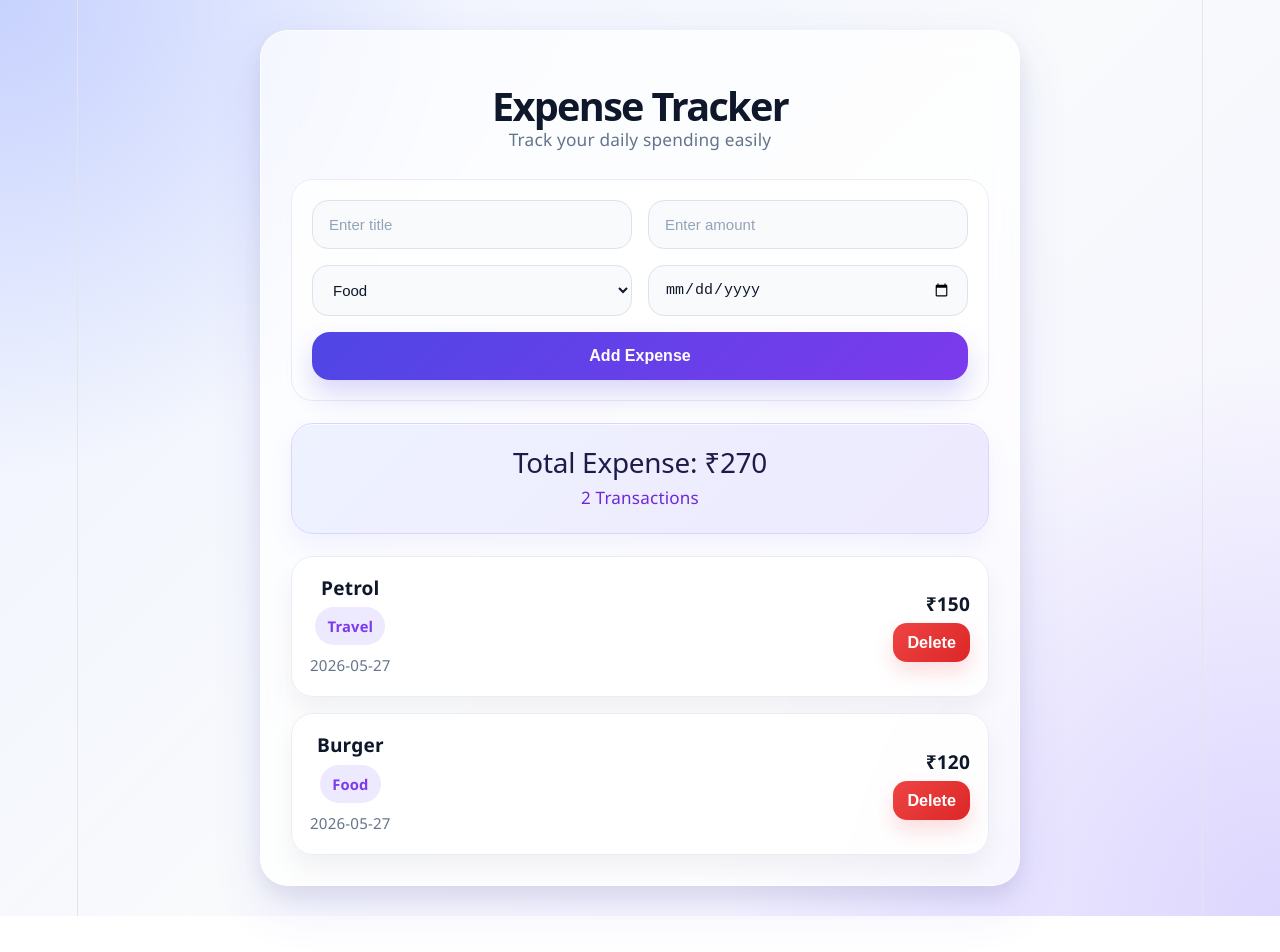
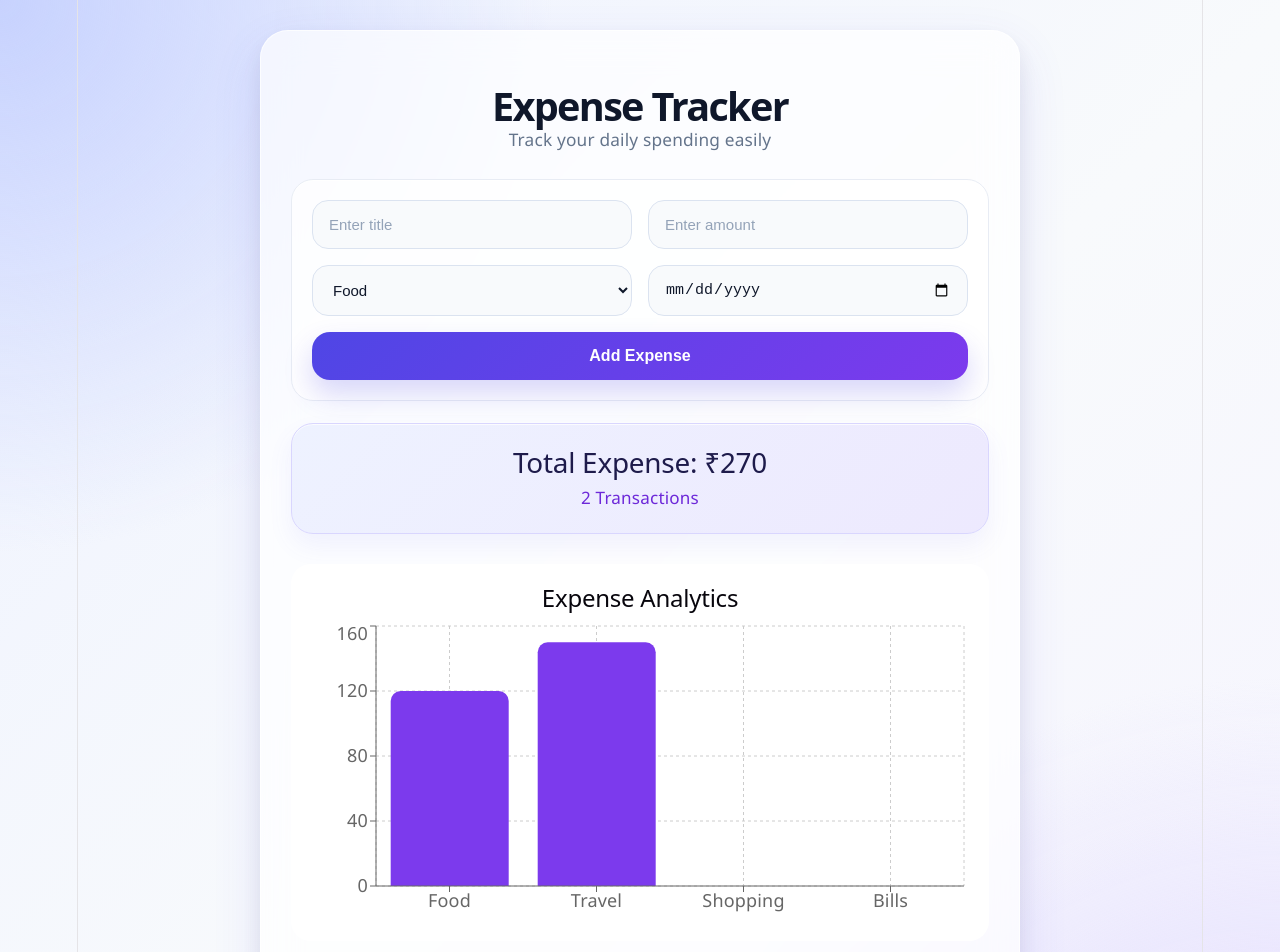
Before and after one commit to nmayavanshi1999/Expense-Tracker, a React (Vite) app: page / in a window 1280 px wide. Shown: the top 952 px of the page. Before the commit the page ends 916 px from the top, so only its background shows below. Built offline with nearby package versions, Linux system fonts and the light colour scheme.

Commit message:
updated project

```diff
--- a/package.json
+++ b/package.json
@@ -12,7 +12,8 @@
   "dependencies": {
     "react": "^19.2.6",
     "react-dom": "^19.2.6",
-    "react-toastify": "^11.1.0"
+    "react-toastify": "^11.1.0",
+    "recharts": "^3.8.1"
   },
   "devDependencies": {
     "@eslint/js": "^10.0.1",
--- a/src/App.css
+++ b/src/App.css
@@ -11,6 +11,14 @@ body {
     radial-gradient(circle at bottom right, #ddd6fe 0%, transparent 35%),
     linear-gradient(135deg, #eef2ff, #f8fafc, #f5f3ff);
   min-height: 100vh;
+}
+
+
+.chart-box {
+  margin-top: 30px;
+  background: white;
+  padding: 20px;
+  border-radius: 20px;
 }
 
 .app {
--- a/src/App.jsx
+++ b/src/App.jsx
@@ -1,6 +1,15 @@
 import { useState } from "react";
 import "./App.css";
 import { toast } from "react-toastify";
+import {
+  BarChart,
+  Bar,
+  XAxis,
+  YAxis,
+  Tooltip,
+  CartesianGrid,
+  ResponsiveContainer,
+} from "recharts";
 
 function App() {
   const [title, setTitle] = useState("");
@@ -24,6 +33,32 @@ function App() {
       date: "2026-05-27",
     },
   ]);
+  const chartData = [
+    {
+      category: "Food",
+      amount: expenses
+        .filter((item) => item.category === "Food")
+        .reduce((total, item) => total + item.amount, 0),
+    },
+    {
+      category: "Travel",
+      amount: expenses
+        .filter((item) => item.category === "Travel")
+        .reduce((total, item) => total + item.amount, 0),
+    },
+    {
+      category: "Shopping",
+      amount: expenses
+        .filter((item) => item.category === "Shopping")
+        .reduce((total, item) => total + item.amount, 0),
+    },
+    {
+      category: "Bills",
+      amount: expenses
+        .filter((item) => item.category === "Bills")
+        .reduce((total, item) => total + item.amount, 0),
+    },
+  ];
 
   const addExpense = (e) => {
     e.preventDefault();
@@ -109,6 +144,20 @@ function App() {
           <p>{expenses.length} Transactions</p>
         </div>
 
+        <div className="chart-box">
+          <h2>Expense Analytics</h2>
+
+          <ResponsiveContainer width="100%" height={300}>
+            <BarChart data={chartData}>
+              <CartesianGrid strokeDasharray="3 3" />
+              <XAxis dataKey="category" />
+              <YAxis />
+              <Tooltip />
+              <Bar dataKey="amount" fill="#7c3aed" radius={[10, 10, 0, 0]} />
+            </BarChart>
+          </ResponsiveContainer>
+        </div>
+
         <div className="expense-list">
           {expenses.map((item) => (
             <div className="expense-item" key={item.id}>
```
Also changed, not shown: 1 other file (tests, documents, lock files or other folders).
